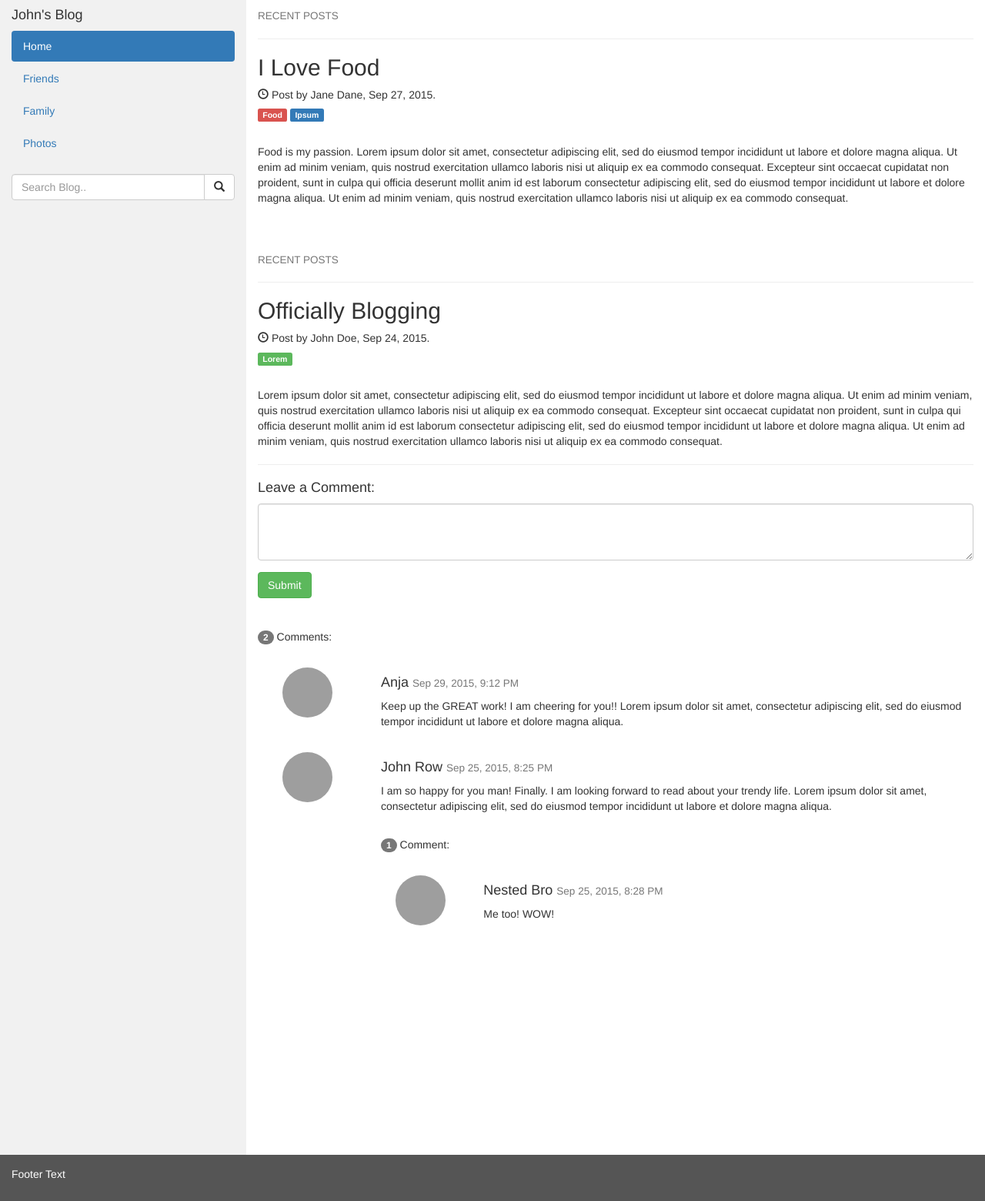
After one commit to beyzakdeniz/My_Flask_App, a Flask app: page /levelup in a window 1280 px wide. The commit adds this page. Shown: the whole page at 77% size. Run offline with Flask 3, Linux system fonts and the light colour scheme; the visitor is signed in with stand-in values (Sample User, id 1); some libraries are stand-ins or nearby versions; grey boxes are pictures that could not be loaded.

Commit message:
Add files via upload

```diff
--- a/project/__init__.py
+++ b/project/__init__.py
@@ -25,7 +25,7 @@ def create_app():
     migrate.init_app(app, db)
 
     login_manager = LoginManager()
-    login_manager.login_view = 'auth.signup'
+    login_manager.login_view = 'auth.login'
     login_manager.init_app(app)
 
     # blueprint for auth routes in our app
@@ -36,6 +36,12 @@ def create_app():
     from .views.main import main as main_blueprint
     app.register_blueprint(main_blueprint)
 
+    # blueprint for level-up parts of app
+    from .views.levelup import levelup as levelup_blueprint
+    app.register_blueprint(levelup_blueprint)
+
+    from .models import Item
+
     from .models import User
 
     @login_manager.user_loader
--- /dev/null
+++ b/project/templates/levelup/base.html
@@ -0,0 +1 @@
+{% extends "base.html" %}
--- /dev/null
+++ b/project/templates/levelup/profile.html
@@ -0,0 +1,125 @@
+<!DOCTYPE html>
+<html lang="en">
+<head>
+  <title>Bootstrap Example</title>
+  <meta charset="utf-8">
+  <meta name="viewport" content="width=device-width, initial-scale=1">
+  <link rel="stylesheet" href="https://maxcdn.bootstrapcdn.com/bootstrap/3.4.1/css/bootstrap.min.css">
+  <script src="https://ajax.googleapis.com/ajax/libs/jquery/3.7.1/jquery.min.js"></script>
+  <script src="https://maxcdn.bootstrapcdn.com/bootstrap/3.4.1/js/bootstrap.min.js"></script>
+  <style>
+    /* Set height of the grid so .sidenav can be 100% (adjust if needed) */
+    .row.content {height: 1500px}
+
+    /* Set gray background color and 100% height */
+    .sidenav {
+      background-color: #f1f1f1;
+      height: 100%;
+    }
+
+    /* Set black background color, white text and some padding */
+    footer {
+      background-color: #555;
+      color: white;
+      padding: 15px;
+    }
+
+    /* On small screens, set height to 'auto' for sidenav and grid */
+    @media screen and (max-width: 767px) {
+      .sidenav {
+        height: auto;
+        padding: 15px;
+      }
+      .row.content {height: auto;}
+    }
+  </style>
+</head>
+<body>
+
+<div class="container-fluid">
+  <div class="row content">
+    <div class="col-sm-3 sidenav">
+      <h4>John's Blog</h4>
+      <ul class="nav nav-pills nav-stacked">
+        <li class="active"><a href="#section1">Home</a></li>
+        <li><a href="#section2">Friends</a></li>
+        <li><a href="#section3">Family</a></li>
+        <li><a href="#section3">Photos</a></li>
+      </ul><br>
+      <div class="input-group">
+        <input type="text" class="form-control" placeholder="Search Blog..">
+        <span class="input-group-btn">
+          <button class="btn btn-default" type="button">
+            <span class="glyphicon glyphicon-search"></span>
+          </button>
+        </span>
+      </div>
+    </div>
+
+    <div class="col-sm-9">
+      <h4><small>RECENT POSTS</small></h4>
+      <hr>
+      <h2>I Love Food</h2>
+      <h5><span class="glyphicon glyphicon-time"></span> Post by Jane Dane, Sep 27, 2015.</h5>
+      <h5><span class="label label-danger">Food</span> <span class="label label-primary">Ipsum</span></h5><br>
+      <p>Food is my passion. Lorem ipsum dolor sit amet, consectetur adipiscing elit, sed do eiusmod tempor incididunt ut labore et dolore magna aliqua. Ut enim ad minim veniam, quis nostrud exercitation ullamco laboris nisi ut aliquip ex ea commodo consequat. Excepteur sint occaecat cupidatat non proident, sunt in culpa qui officia deserunt mollit anim id est laborum consectetur adipiscing elit, sed do eiusmod tempor incididunt ut labore et dolore magna aliqua. Ut enim ad minim veniam, quis nostrud exercitation ullamco laboris nisi ut aliquip ex ea commodo consequat.</p>
+      <br><br>
+
+      <h4><small>RECENT POSTS</small></h4>
+      <hr>
+      <h2>Officially Blogging</h2>
+      <h5><span class="glyphicon glyphicon-time"></span> Post by John Doe, Sep 24, 2015.</h5>
+      <h5><span class="label label-success">Lorem</span></h5><br>
+      <p>Lorem ipsum dolor sit amet, consectetur adipiscing elit, sed do eiusmod tempor incididunt ut labore et dolore magna aliqua. Ut enim ad minim veniam, quis nostrud exercitation ullamco laboris nisi ut aliquip ex ea commodo consequat. Excepteur sint occaecat cupidatat non proident, sunt in culpa qui officia deserunt mollit anim id est laborum consectetur adipiscing elit, sed do eiusmod tempor incididunt ut labore et dolore magna aliqua. Ut enim ad minim veniam, quis nostrud exercitation ullamco laboris nisi ut aliquip ex ea commodo consequat.</p>
+      <hr>
+
+      <h4>Leave a Comment:</h4>
+      <form role="form">
+        <div class="form-group">
+          <textarea class="form-control" rows="3" required></textarea>
+        </div>
+        <button type="submit" class="btn btn-success">Submit</button>
+      </form>
+      <br><br>
+
+      <p><span class="badge">2</span> Comments:</p><br>
+
+      <div class="row">
+        <div class="col-sm-2 text-center">
+          <img src="bandmember.jpg" class="img-circle" height="65" width="65" alt="Avatar">
+        </div>
+        <div class="col-sm-10">
+          <h4>Anja <small>Sep 29, 2015, 9:12 PM</small></h4>
+          <p>Keep up the GREAT work! I am cheering for you!! Lorem ipsum dolor sit amet, consectetur adipiscing elit, sed do eiusmod tempor incididunt ut labore et dolore magna aliqua.</p>
+          <br>
+        </div>
+        <div class="col-sm-2 text-center">
+          <img src="bird.jpg" class="img-circle" height="65" width="65" alt="Avatar">
+        </div>
+        <div class="col-sm-10">
+          <h4>John Row <small>Sep 25, 2015, 8:25 PM</small></h4>
+          <p>I am so happy for you man! Finally. I am looking forward to read about your trendy life. Lorem ipsum dolor sit amet, consectetur adipiscing elit, sed do eiusmod tempor incididunt ut labore et dolore magna aliqua.</p>
+          <br>
+          <p><span class="badge">1</span> Comment:</p><br>
+          <div class="row">
+            <div class="col-sm-2 text-center">
+              <img src="bird.jpg" class="img-circle" height="65" width="65" alt="Avatar">
+            </div>
+            <div class="col-xs-10">
+              <h4>Nested Bro <small>Sep 25, 2015, 8:28 PM</small></h4>
+              <p>Me too! WOW!</p>
+              <br>
+            </div>
+          </div>
+        </div>
+      </div>
+    </div>
+  </div>
+</div>
+
+<footer class="container-fluid">
+  <p>Footer Text</p>
+</footer>
+
+</body>
+</html>
--- a/project/templates/main/home.html
+++ b/project/templates/main/home.html
@@ -5,5 +5,8 @@
 {% endblock %}
 
 {% block content %}
-    Welcome, {{ user.username }}!
+    <h1>Welcome, {{ user.username }}!</h1>
+    <div class="wrapper">
+       <img src="{{ url_for('static', filename='gibrowalker.png' ) }}" class="img-responsive" alt="Responsive image">
+    </div>
 {% endblock %}
--- a/project/views/auth.py
+++ b/project/views/auth.py
@@ -52,7 +52,7 @@ def login_post():
     return redirect(url_for('auth.login'))
 
 
-@auth.route('/signup')
+@auth.route('/user/create')
 def signup():
     return render_template('main/user_create.html', user=current_user)
 
--- /dev/null
+++ b/project/views/levelup.py
@@ -0,0 +1,48 @@
+from datetime import datetime, timedelta
+
+from flask import render_template, request, url_for, redirect, flash, Blueprint
+from flask_login import login_required, current_user
+from ..models import User, Item
+from .. import db
+
+
+levelup = Blueprint('levelup', __name__)
+
+
+@levelup.route('/levelup')
+@login_required
+def profile():
+    return render_template('levelup/profile.html', user=current_user)
+
+
+@levelup.route('/levelup/list')
+@login_required
+def item_list():
+    items = Item.query.all()
+    return render_template('levelup/item_list.html', user=current_user, items=items)
+
+
+@levelup.route('/levelup/create', methods=('GET', 'POST'))
+@login_required
+def item_create():
+    if request.method == 'POST':
+        # Get the data from the request body
+        xp = request.form['xp']
+        content = request.form['content']
+
+        new_item = Item(xp=xp, content=content)
+        db.session.add(new_item)
+        db.session.commit()
+        flash('Item created!', category='success')
+        return redirect(url_for('levelup.item_list'))
+
+    return render_template('levelup/item_create.html', user=current_user)
+
+
+@levelup.post('/levelup/delete/<int:id>')
+@login_required
+def item_delete(id):
+    item = Item.query.get_or_404(id)
+    db.session.delete(item)
+    db.session.commit()
+    return redirect(url_for('levelup.profile'))
```
Also changed, not shown: project/models.py (+8 -0 lines), project/templates/base.html (+31 -6 lines), project/templates/levelup/item_create.html (added, +23 -0 lines), project/templates/levelup/item_list.html (added, +24 -0 lines), project/templates/main/onlineusers.html (+21 -7 lines), project/templates/main/user_list.html (+98 -42 lines), project/static/gibrowalker.png (added).
